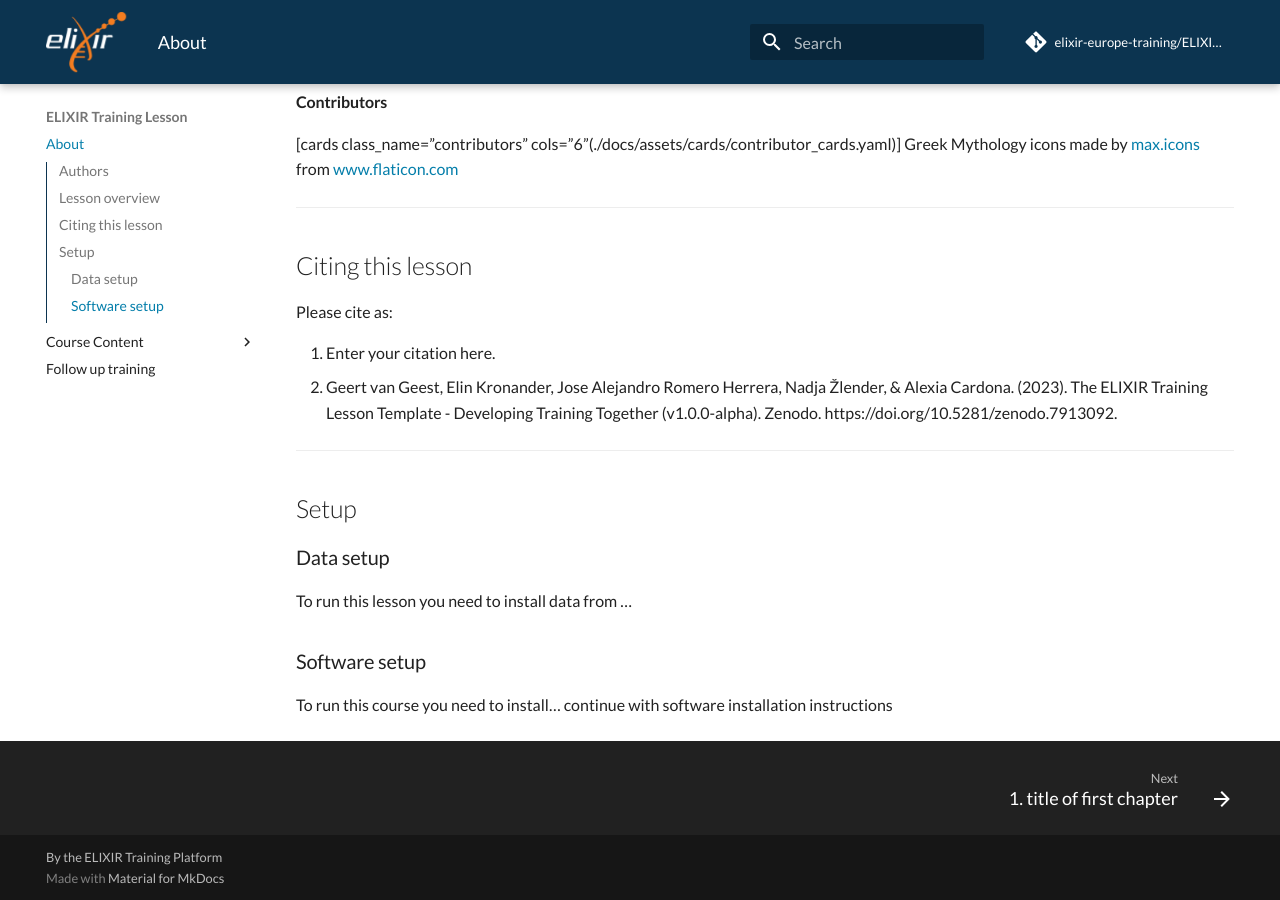
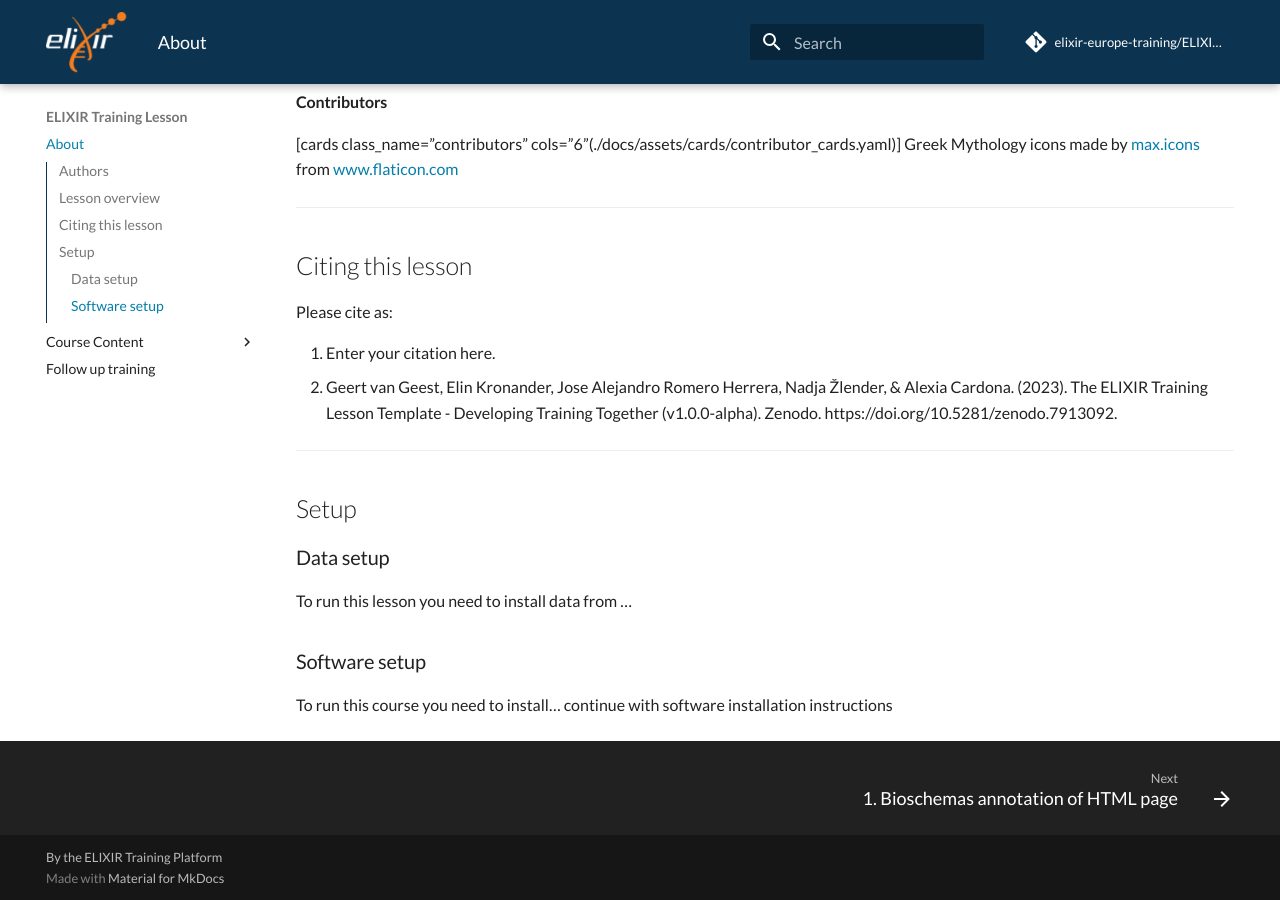
Before and after one commit to elixir-europe-training/ELIXIR-TrP-Bioschemas, an MkDocs documentation site: the page built from docs/index.md, in a window 1280 px wide and 900 px high, scrolled down 967 px. Built offline with MkDocs 1.6.1 and Material for MkDocs 9.7.7, drawn with Linux system fonts in a browser that asks for light colours; comment, search, counter and statistics services are not loaded.

Commit message:
Update mkdocs.yml

```diff
--- a/mkdocs.yml
+++ b/mkdocs.yml
@@ -2,8 +2,9 @@
 nav:
     - About: index.md
     - Course Content:
-      - "1. title of first chapter": chapters/chapter_01.md
-      - "2. title of second chapter": chapters/chapter_02.md
+      - "1. Bioschemas annotation of HTML page": chapters/chapter_01.md
+      - "2. Bioschemas with Jekyll": chapters/chapter_02.md
+      - "3. Bioschemas with Mkdocs": chapters/chapter_02.md
       - "References": chapters/references.md
     - "Follow up training": follow_up_training.md
 
```
